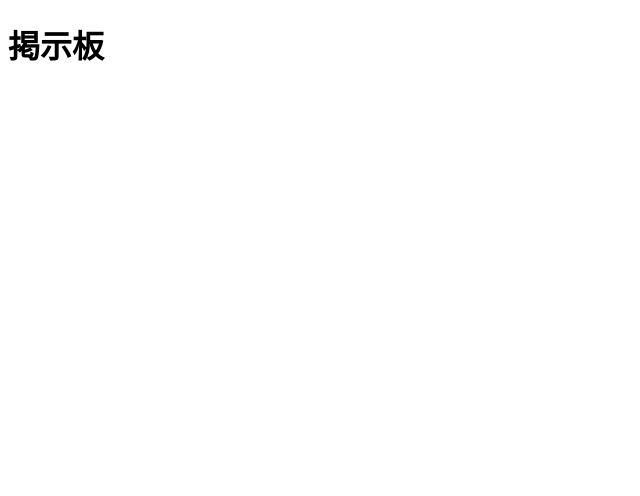
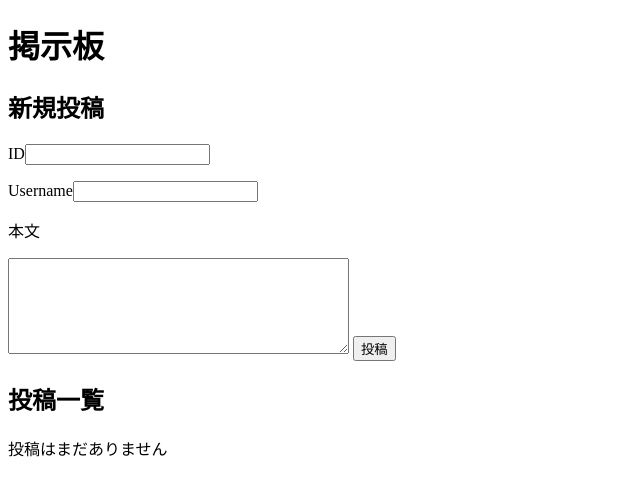
Before and after one commit to AFujitani/test_repository, a website: page post.html in a window 1280 px wide. Shown: the whole page, without its empty margins (0-640 px from the left). Drawn offline with Linux system fonts and the light colour scheme.

Commit message:
ログイン画面と投稿画面の続き

```diff
--- a/post.html
+++ b/post.html
@@ -1,11 +1,27 @@
 <!doctype html>
 <html>
+
 <head>
-<meta charset="utf-8">
-<title>掲示板</title>
+  <meta charset="utf-8">
+  <title>掲示板</title>
 </head>
+
 <body>
   <h1>掲示板</h1>
+  <section>
+    <h2>新規投稿</h2>
+    <form action="" method="post">
+      <p>ID<input type="text"　name="id" value=""></p>
+      <p>Username<input type="text" name="username" value=""></p>
+      <p>本文</p><textarea name="text" cols="40" rows="6" wrap="soft"></textarea>
+       <input type="submit" value="投稿">
+
+    </form>
+  </section>
+  <section>
+    <h2>投稿一覧</h2>
+    <p>投稿はまだありません</p>
+  </section>
 
 </body>
 
```
Also changed, not shown: login.html (+1 -1 lines).
